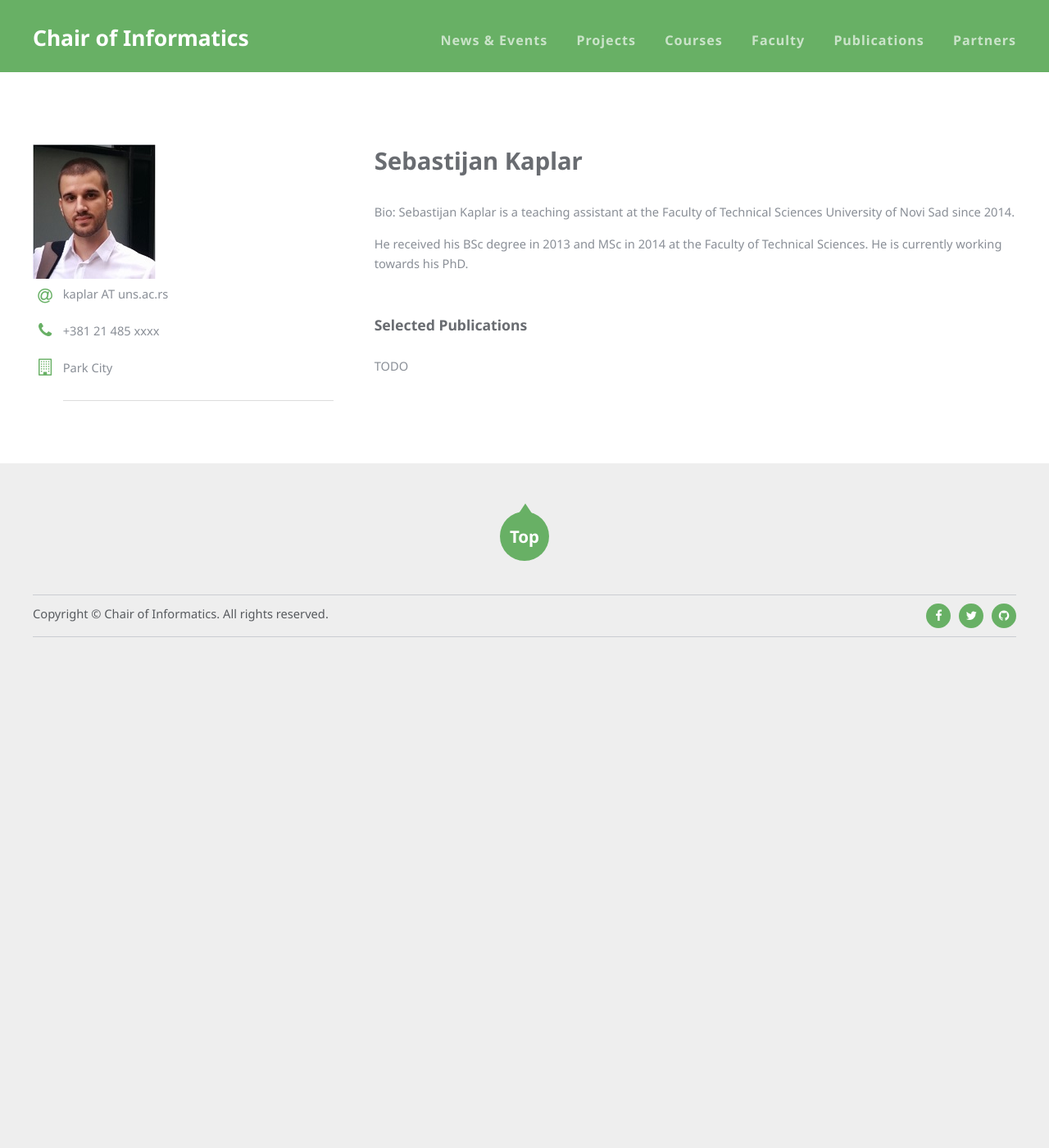
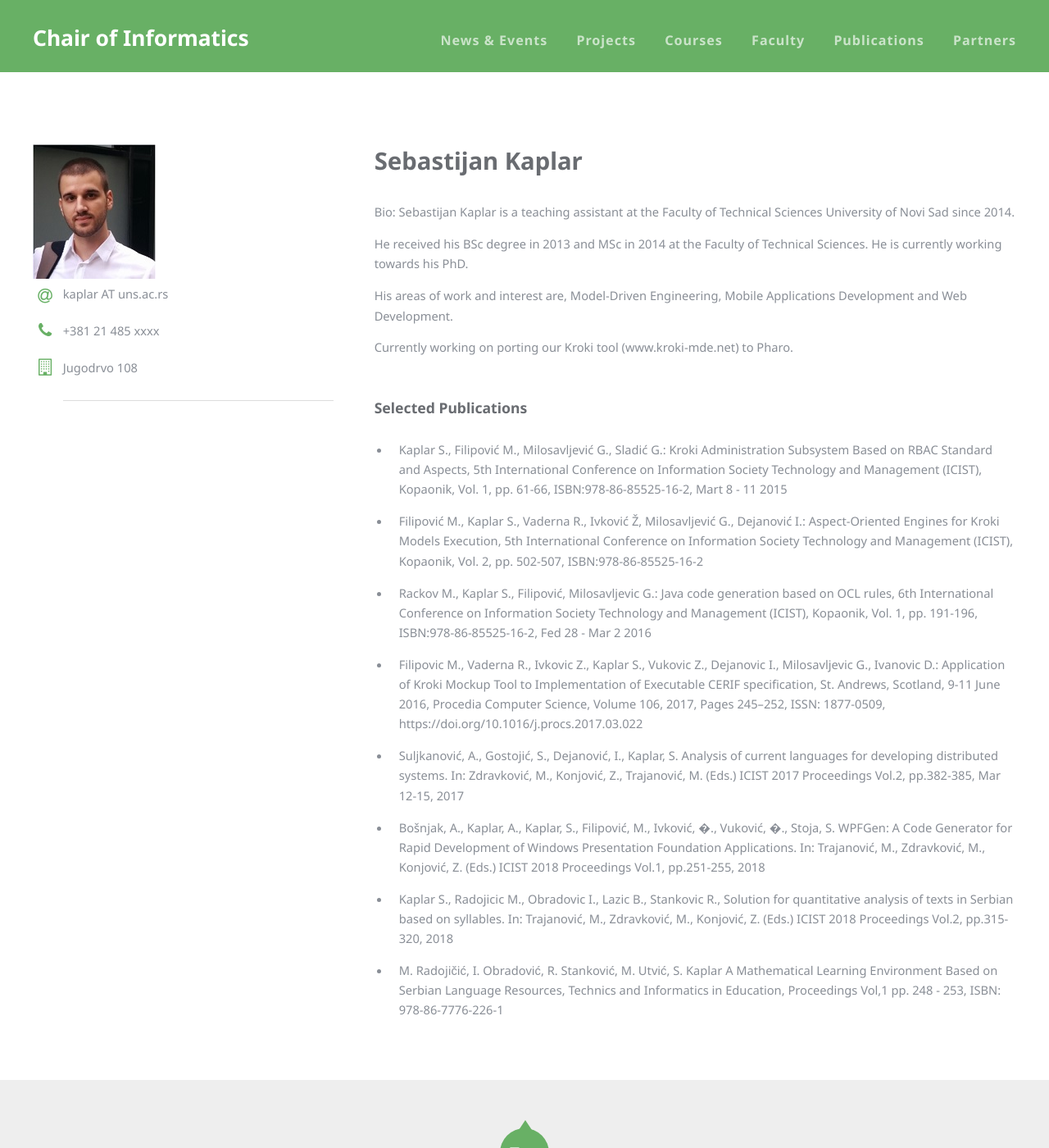
Before and after one commit to unsftn/informatika, a Jekyll site: the page built from _faculty/SebastijanKaplar.md, in a window 1280 px wide and 1400 px high. Shown: the whole window at 82% size. Built offline with Jekyll 4.4.1, drawn with Linux system fonts in a browser that asks for light colours.

Commit message:
Updated Sebastijan Kaplar

```diff
--- a/_faculty/SebastijanKaplar.md
+++ b/_faculty/SebastijanKaplar.md
@@ -7,7 +7,7 @@ name: SebastijanKaplar
 zvanje: TA
 email: kaplar AT uns.ac.rs
 phone: +381 21 485 xxxx
-office: Park City
+office: Jugodrvo 108
 photo: SebastijanKaplar.jpg
 ---
 
@@ -15,7 +15,28 @@ Bio: Sebastijan Kaplar is a teaching assistant at the Faculty of Technical Scien
 
 He received his BSc degree in 2013 and MSc in 2014 at the Faculty of Technical Sciences. He is currently working towards his PhD.
 
+His areas of work and interest are, Model-Driven Engineering, Mobile Applications Development and Web Development.
+
+Currently working on porting our Kroki tool (www.kroki-mde.net) to Pharo.
 
 ### Selected Publications
 
-TODO
+* Kaplar S., Filipović M., Milosavljević G., Sladić G.: Kroki Administration Subsystem Based on RBAC Standard and Aspects, 5th International Conference on Information Society Technology and Management (ICIST), Kopaonik, Vol. 1, pp. 61-66, ISBN:978-86-85525-16-2, Mart 8 - 11 2015
+
+* Filipović M., Kaplar S., Vaderna R., Ivković Ž, Milosavljević G., Dejanović I.: Aspect-Oriented Engines for Kroki Models Execution, 5th International Conference on Information Society Technology and Management (ICIST), Kopaonik, Vol. 2, pp. 502-507, ISBN:978-86-85525-16-2
+
+* Rackov M., Kaplar S., Filipović, Milosavljevic G.: Java code generation based on OCL rules, 6th International Conference on Information Society Technology and Management (ICIST), Kopaonik, Vol. 1, pp. 191-196, ISBN:978-86-85525-16-2, Fed 28 - Mar 2 2016
+
+* Filipovic M., Vaderna R., Ivkovic Z., Kaplar S., Vukovic Z., Dejanovic I., Milosavljevic G., Ivanovic D.: Application of Kroki Mockup Tool to Implementation of Executable CERIF specification, St. Andrews, Scotland, 9-11 June 2016, Procedia Computer Science, Volume 106,  2017, Pages 245–252,
+ISSN: 1877-0509, https://doi.org/10.1016/j.procs.2017.03.022
+
+* Suljkanović, A., Gostojić, S., Dejanović, I., Kaplar, S.
+Analysis of current languages for developing distributed systems. In: Zdravković, M., Konjović, Z., Trajanović, M.	(Eds.) ICIST 2017 Proceedings Vol.2, pp.382-385, Mar 12-15, 2017
+
+* Bošnjak, A., Kaplar, A., Kaplar, S., Filipović, M., Ivković, �., Vuković, �., Stoja, S.	WPFGen: A Code Generator for Rapid Development of Windows Presentation Foundation Applications. In: Trajanović, M., Zdravković, M., Konjović, Z.	(Eds.) ICIST 2018 Proceedings Vol.1, pp.251-255, 2018
+
+* Kaplar S., Radojicic M., Obradovic I., Lazic B., Stankovic R., 	Solution for quantitative analysis of texts in Serbian based on syllables. In: Trajanović, M., Zdravković, M., Konjović, Z.	(Eds.) ICIST 2018 Proceedings Vol.2, pp.315-320, 2018
+
+* M. Radojičić, I. Obradović, R. Stanković, M. Utvić, S. Kaplar
+A Mathematical Learning Environment Based on Serbian Language Resources, Technics and Informatics in Education, Proceedings Vol,1  pp. 248 - 253,
+ISBN: 978-86-7776-226-1
```
